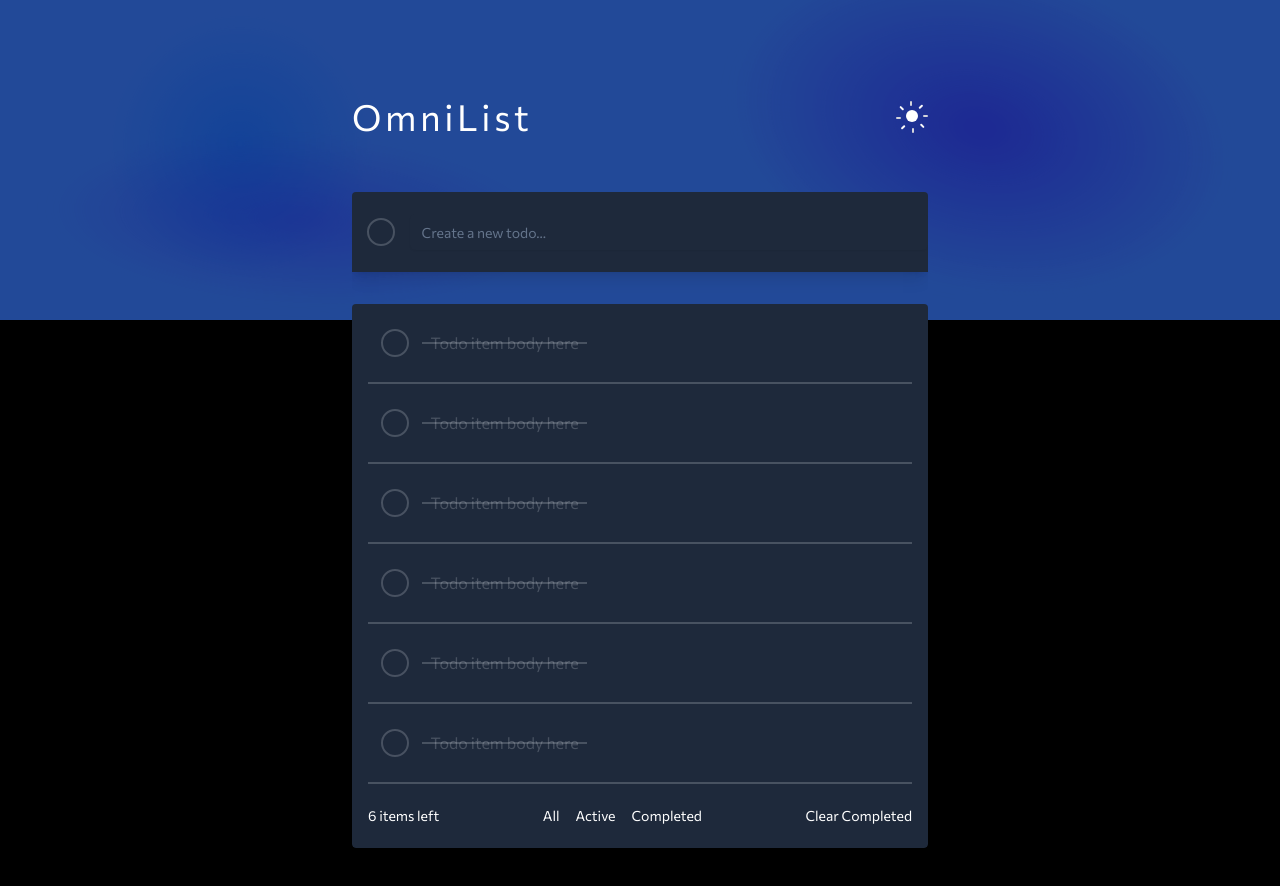
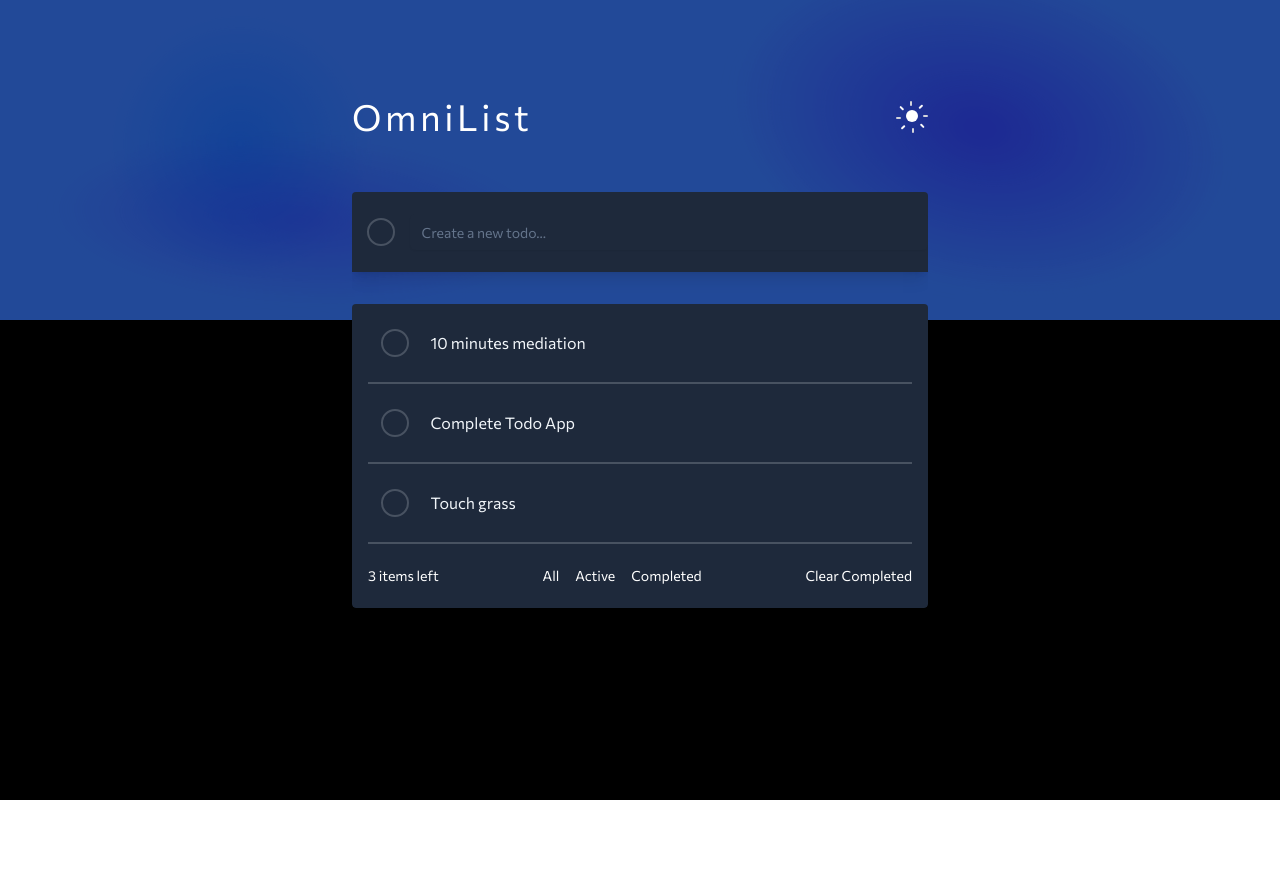
Before and after one commit to Alexjoshua14/OmniList, a Next.js app: page / in a window 1280 px wide. Shown: the top 886 px of the page. After the commit the page ends 800 px from the top, so only its background shows below. Built offline with nearby package versions, Linux system fonts and the light colour scheme.

Commit message:
Further integrate redux

```diff
--- a/src/components/todo/TodoList.tsx
+++ b/src/components/todo/TodoList.tsx
@@ -1,16 +1,21 @@
+'use client'
+
 import { FC } from 'react'
 import TodoItem from './todoItem/TodoItem'
 import TodoListFooter from './TodoListFooter'
+import { useAppSelector } from '@/redux/hooks'
 
 interface TodoListProps {
 }
 
 const TodoList: FC<TodoListProps> = ({ }) => {
+  const todos = useAppSelector(state => state.todos)
+
   return (
     <div className="w-full px-4 bg-slate-800 rounded overflow-clip">
       <div className="flex flex-col items-center justify-center bg-slate-800">
-        {Array.from({ length: 6 }).map((_, i) => (
-          <TodoItem key={`todo-${i}`} />
+        {todos.map((item, i) => (
+          <TodoItem key={`todo-${i}`} todo={item} />
         ))}
       </div>
       <TodoListFooter />
--- a/src/components/todo/TodoListFooter.tsx
+++ b/src/components/todo/TodoListFooter.tsx
@@ -1,6 +1,7 @@
 'use client'
 
 import { FC } from 'react'
+import TodoCount from './todoFooter/todoCount'
 
 interface TodoListFooterProps {
 }
@@ -15,11 +16,7 @@ const TodoListFooter: FC<TodoListFooterProps> = ({ }) => {
   return (
     <div className="h-16 w-full flex justify-between items-center text-sm">
       {/* Items left */}
-      <div>
-        <p>
-          {`${6} items left`}
-        </p>
-      </div>
+      <TodoCount />
 
       {/* Filters */}
       <div className="flex items-center gap-4">
--- /dev/null
+++ b/src/components/todo/todoFooter/TodoCount.tsx
@@ -0,0 +1,23 @@
+'use client'
+
+import { useAppSelector } from '@/redux/hooks'
+import { FC } from 'react'
+
+interface TodoCountProps {
+
+}
+
+const TodoCount: FC<TodoCountProps> = ({ }) => {
+  // TODO: Change count to just uncompleted todos
+  const count = useAppSelector(state => state.todos.length)
+
+  return (
+    <div>
+      <p>
+        {`${count} items left`}
+      </p>
+    </div>
+  )
+}
+
+export default TodoCount
--- a/src/components/todo/todoItem/TodoItem.tsx
+++ b/src/components/todo/todoItem/TodoItem.tsx
@@ -1,20 +1,33 @@
-import { FC } from 'react'
+'use client'
+
+import { FC, HTMLAttributes } from 'react'
 import TodoItemCheck from './TodoItemCheck'
 import TodoItemBody from './TodoItemBody'
+import { cn } from '@/lib/utils'
 
-interface TodoItemProps {
-  id?: number
+interface TodoItemProps extends HTMLAttributes<HTMLDivElement> {
+  todo: {
+    id: string
+    text: string
+    completed?: boolean
+  }
 }
 
-const TodoItem: FC<TodoItemProps> = ({ }) => {
+const TodoItem: FC<TodoItemProps> = ({ todo, className }) => {
   // Fluff: Enable textItemBody to be edited
 
   return (
     <div
-      className="w-full h-full min-h-20 grid grid-cols-[1fr_9fr] border-b-2 bg-slate-800 border-slate-100/20"
+      className={
+        cn(
+          `w-full h-full min-h-20
+            grid grid-cols-[1fr_9fr]
+            border-b-2 bg-slate-800 border-slate-100/20`,
+          className
+        )}
     >
-      <TodoItemCheck />
-      <TodoItemBody completed text={`Todo item body here`} />
+      <TodoItemCheck id={todo.id} />
+      <TodoItemBody {...todo} />
     </div>
   )
 }
--- a/src/components/todo/todoItem/TodoItemCheck.tsx
+++ b/src/components/todo/todoItem/TodoItemCheck.tsx
@@ -1,13 +1,25 @@
+'use client'
+
 import { FC } from 'react'
-
+import { toggleTodo } from '@/redux/slices/todoSlice'
+import { useAppDispatch } from '@/redux/hooks'
 interface TodoItemCheckProps {
-
+  id: string
 }
 
-const TodoItemCheck: FC<TodoItemCheckProps> = ({ }) => {
+const TodoItemCheck: FC<TodoItemCheckProps> = ({ id }) => {
+  const dispatch = useAppDispatch()
+  const toggleTodoItem = () => {
+    dispatch(toggleTodo(id))
+  }
+
+
   return (
     <div className="relative w-full h-full p-2 grid place-items-center">
-      <div className="w-full max-w-7 aspect-square rounded-full border-2 border-slate-100/20" />
+      <button
+        className="w-full max-w-7 aspect-square rounded-full border-2 border-slate-100/20"
+        onClick={toggleTodoItem}
+      />
     </div>
   )
 }
--- a/src/redux/slices/todoSlice.ts
+++ b/src/redux/slices/todoSlice.ts
@@ -2,13 +2,13 @@ import { createSlice, PayloadAction } from '@reduxjs/toolkit'
 import type { RootState } from '../store'
 import { createId } from '@paralleldrive/cuid2'
 
-export interface TodoState {
+export type Todo = {
   id: string
   text: string
   completed: boolean
 }
 
-const initialState: TodoState[] = [
+const initialState: Todo[] = [
   {
     id: createId(),
     text: '10 minutes mediation',
@@ -56,5 +56,6 @@ const todoSlice = createSlice({
 export const { addTodo, toggleTodo, removeTodo } = todoSlice.actions
 
 export const selectTodos = (state: RootState) => state.todos
+export const selectCount = (state: RootState) => state.todos.length
 
 export default todoSlice.reducer
```
